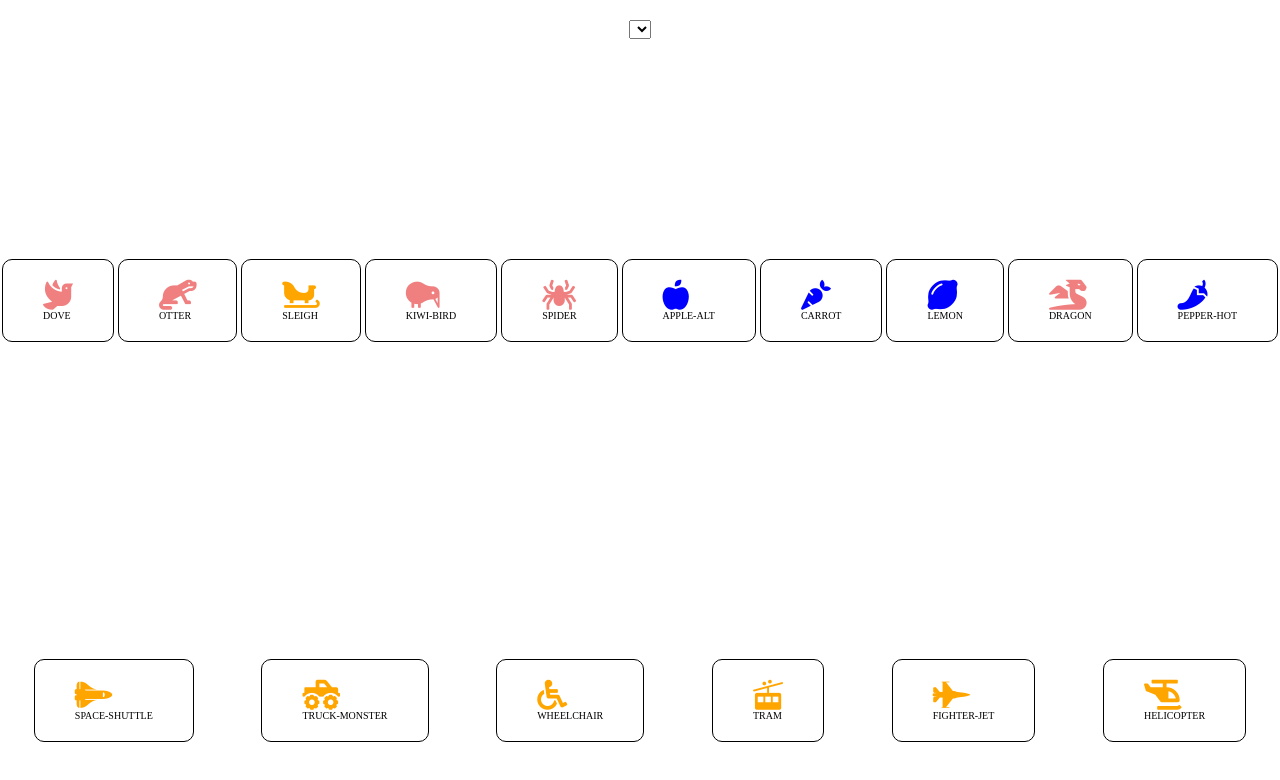
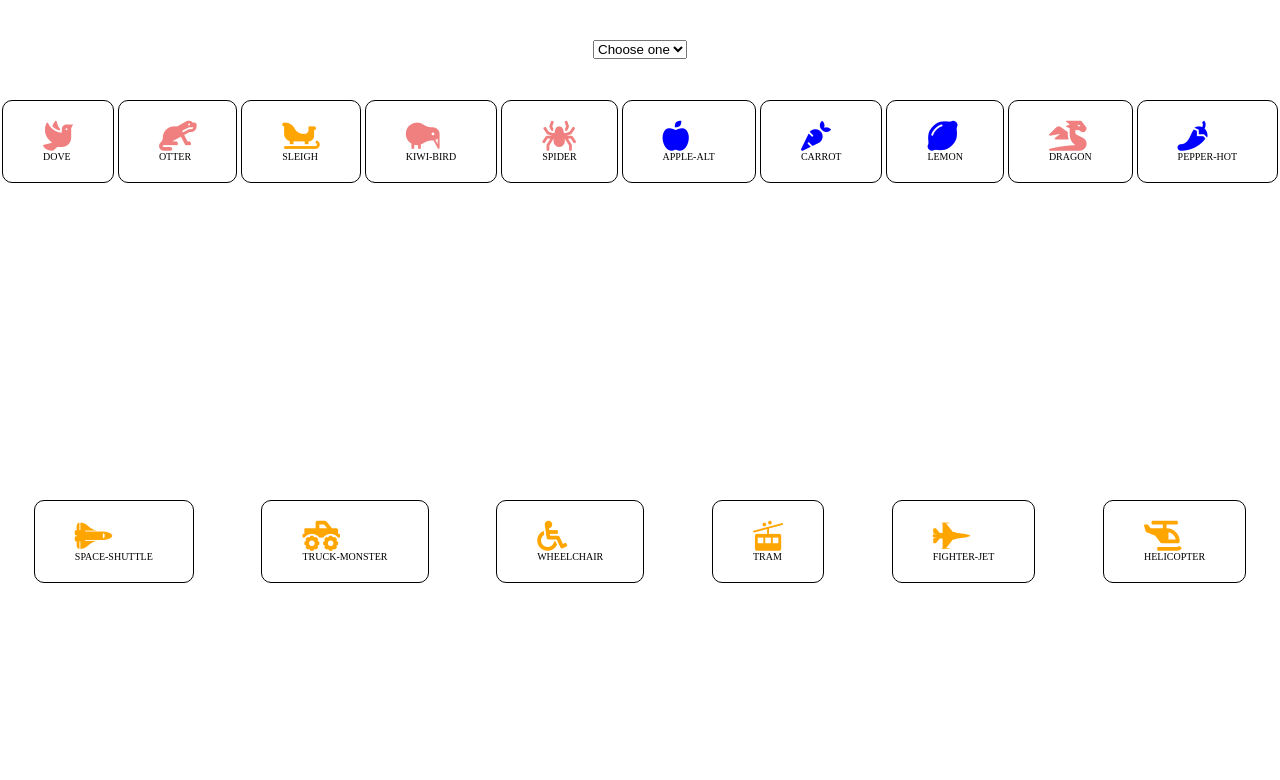
Before and after one commit to NicoleMastrostefano/js-es6-icons, a plain HTML site: page index.html in a window 1280 px wide. Drawn offline with nearby package versions, Linux system fonts and the light colour scheme.

Commit message:
milestone 3

```diff
--- a/css/style.css
+++ b/css/style.css
@@ -14,7 +14,7 @@ body {
   display: flex;
   flex-wrap: wrap;
   justify-content: space-around;
-  align-content: space-around;
+  align-items:flex-start;
 }
 
 i {
@@ -27,9 +27,9 @@ i {
   border: 1px solid black;
 }
 
-#select {
+#select-box{
   width: 100%;
   height: 100px;
   text-align: center;
-  padding: 20px;
+  padding: 40px;
 }
--- a/index.html
+++ b/index.html
@@ -10,10 +10,10 @@
   </head>
   <body>
     <div class="header">
-      <div id="select">
+      <div id="select-box">
+        <select id="select" name="type">
+        <option value="all">Choose one</option>
 
-
-      <select class="" name="">
         </div>
     </div>
       </select>
--- a/js/script.js
+++ b/js/script.js
@@ -1,9 +1,6 @@
 // definire un array di oggetti; ogni oggetto
 // rappresenta un'icona, che è caratterizzata da:
 // nome, prefisso, tipo e famiglia.
-// Utilizzando la funzione forEach e il template
-// literal, visualizzare in pagina tutte le icone con il
-// proprio nome.
 
 $(document).ready(
   function(){
@@ -115,19 +112,44 @@ $(document).ready(
     const container=$(".box");
 
 
-    const types= getTypes(icons)
+    const types= getTypes(icons);
 
-    const coloredItem = color(icons,colors,types)
-    console.log(coloredItem);
+    const coloredItem = color(icons,colors,types);
+    // Visualizzare le icone di colore diverso in base al
+    // tipo.
+    print(coloredItem,container);
+    // ogni volta che cambia il valore selezionato,
+    // visualizzare le icone corrispondenti
+    const select= ($("#select"));
+    printOptions(select,types);
 
-    print(coloredItem,container);
+    select.change(
+      function(){
+        const selected = $(this).val();
+        if (selected=="all") {
+          print(coloredItem,container);
+
+
+        }else {
+          const filtered=coloredItem.filter(
+            (element)=>{
+              return element.type==selected;
+            }
+          );
+          print(filtered,container)
+        }
+      }
+    )
   }
 );
 
 
 
+// Utilizzando la funzione forEach e il template
+// literal
+function print(array,container){
+  container.html("");
 
-function print(array,container){
   array.forEach((element,index) => {
 
     const {family,prefix,name,color}=element;
@@ -136,17 +158,12 @@ function print(array,container){
         <i class="fas fa-${name}"style="color:${color}"></i>
         <div> ${name.toUpperCase()} </div>
         </div>
-      `);
+    `);
+  });
+}
 
-  });
-
-}
-// milestone 2:
 // definire un array di colori e associare ad ogni
 // tipo di icona un colore.
-// Visualizzare le icone di colore diverso in base al
-// tipo.
-
 
 function getTypes(array){
   const types = [];
@@ -156,8 +173,9 @@ function getTypes(array){
       if (types.includes(element.type) == false) {
       types.push(element.type);
       }
-  });
-  return types;
+    }
+  );
+    return types;
 }
 
 function color(array,color,types) {
@@ -176,9 +194,14 @@ function color(array,color,types) {
   return newArray;
 }
 
-// milestone 3:
 // aggiungere una select per filtrare le icone in
 // base al tipo.
 // Popolare le options della select dinamicamente
-// e, ogni volta che cambia il valore selezionato,
-// visualizzare le icone corrispondenti.
+function printOptions(select,types){
+  types.forEach(
+  (element) => {
+    select.append(`
+      <option value="${element}">${element}</option>
+    `)
+  });
+}
```
